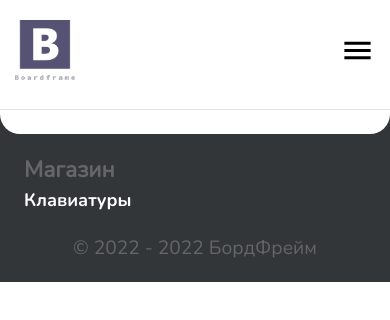
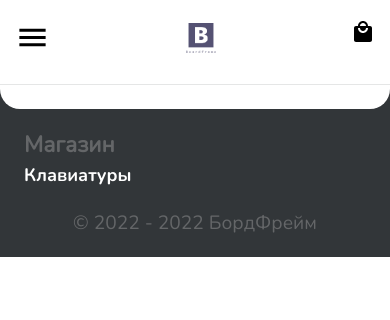
Before and after one commit to nat-netl/Board-frame, a React (Create React App) app: page / in a window 390 px wide. Shown: the top 320 px of the page. Built offline with nearby package versions, Linux system fonts and the light colour scheme.

Commit message:
basket icon in header

```diff
--- a/src/components/header/Header.tsx
+++ b/src/components/header/Header.tsx
@@ -3,17 +3,23 @@ import { Link } from "react-router-dom";
 import s from "./header.module.scss";
 import logo from "./../../assets/images/logo_transparent.png";
 import Navbar from "./navbar/Navbar";
+import LocalMallIcon from '@mui/icons-material/LocalMall';
 
 function Header() {
   return (
     <header className={s.header}>
       <div className={s.wrapper}>
-        <div className={s.logo__wrapper}>
-          <Link to="/">
-            <img src={logo} alt="header-logo" />
-          </Link>
+        <div className={s.wrapper__nav}>
+          <div className={s.logo__wrapper}>
+            <Link to="/">
+              <img src={logo} alt="header-logo" />
+            </Link>
+          </div>
+          <Navbar />
         </div>
-        <Navbar />
+        <div className={s.basket}>
+          <Link to="/basket"><LocalMallIcon /></Link>
+        </div>
       </div>
     </header>
   );
--- a/src/components/header/header.module.scss
+++ b/src/components/header/header.module.scss
@@ -11,8 +11,10 @@
   .wrapper {
     padding: 20px 15px;
     display: flex;
+    justify-content: space-between;
+    .wrapper__nav {
+      display: flex;
       align-items: center;
-
       .logo__wrapper {
         margin-right: 3rem;
         img {
@@ -20,9 +22,23 @@
           height: 60px;
         }
       }
-
+    }
+  }
   @media (max-width: 768px) {
-      justify-content: space-between;
+    .wrapper {
+      .wrapper__nav {
+        flex-direction: row-reverse;
+        width: 100%;
+        .logo__wrapper {
+          margin-right: 0;
+          width: 100%;
+          text-align: center;
+          img {
+            width: 30px;
+            height: 30px;
           }
         }
       }
+    }
+  }
+}
--- a/src/components/products/productIdCard/productIdCard.module.scss
+++ b/src/components/products/productIdCard/productIdCard.module.scss
@@ -40,3 +40,19 @@
     }
   }
 }
+
+@media (max-width: 768px) {
+  .product {
+    .buy__card {
+      .info__wrapper {
+        .product__name {
+          flex-direction: column-reverse;
+          flex-wrap: wrap;
+          span {
+            margin: 20px 0 0 0;
+          }
+        }
+      }
+    }
+  }
+}
```
Lines whose indentation alone changed are shown as unchanged.
